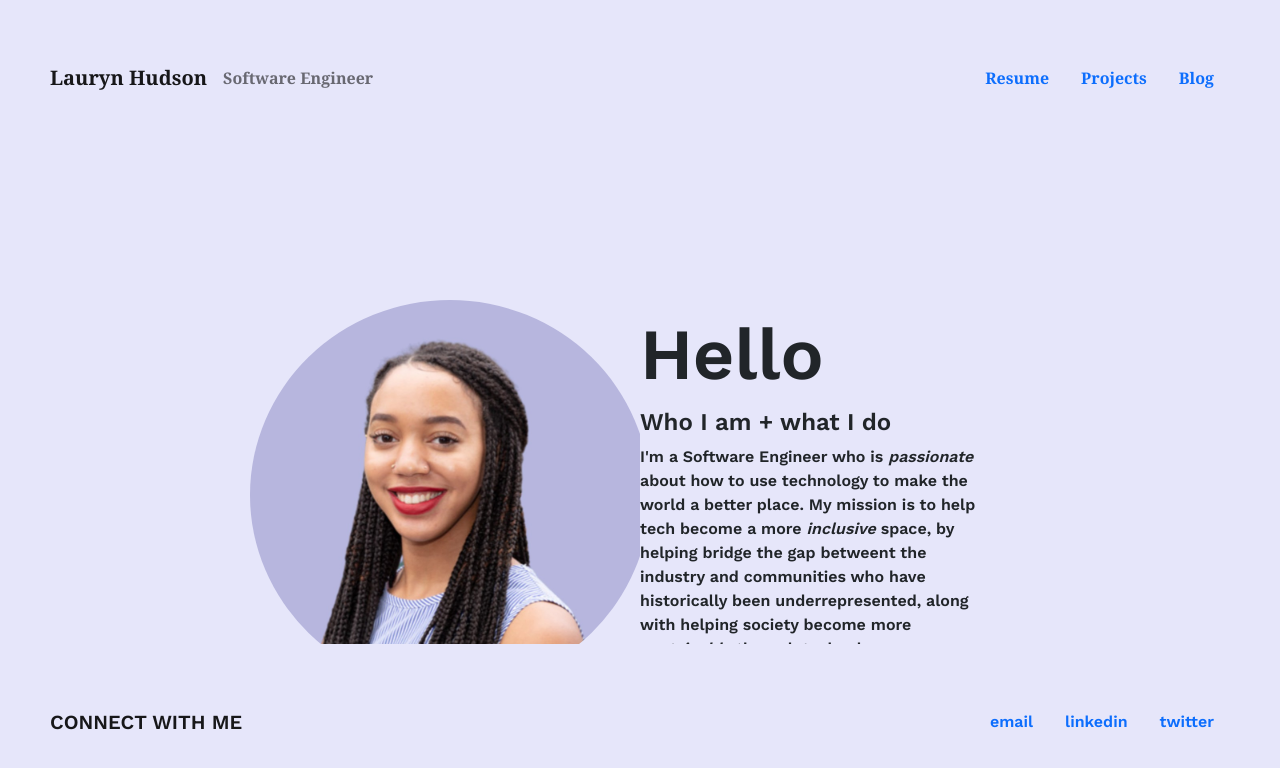
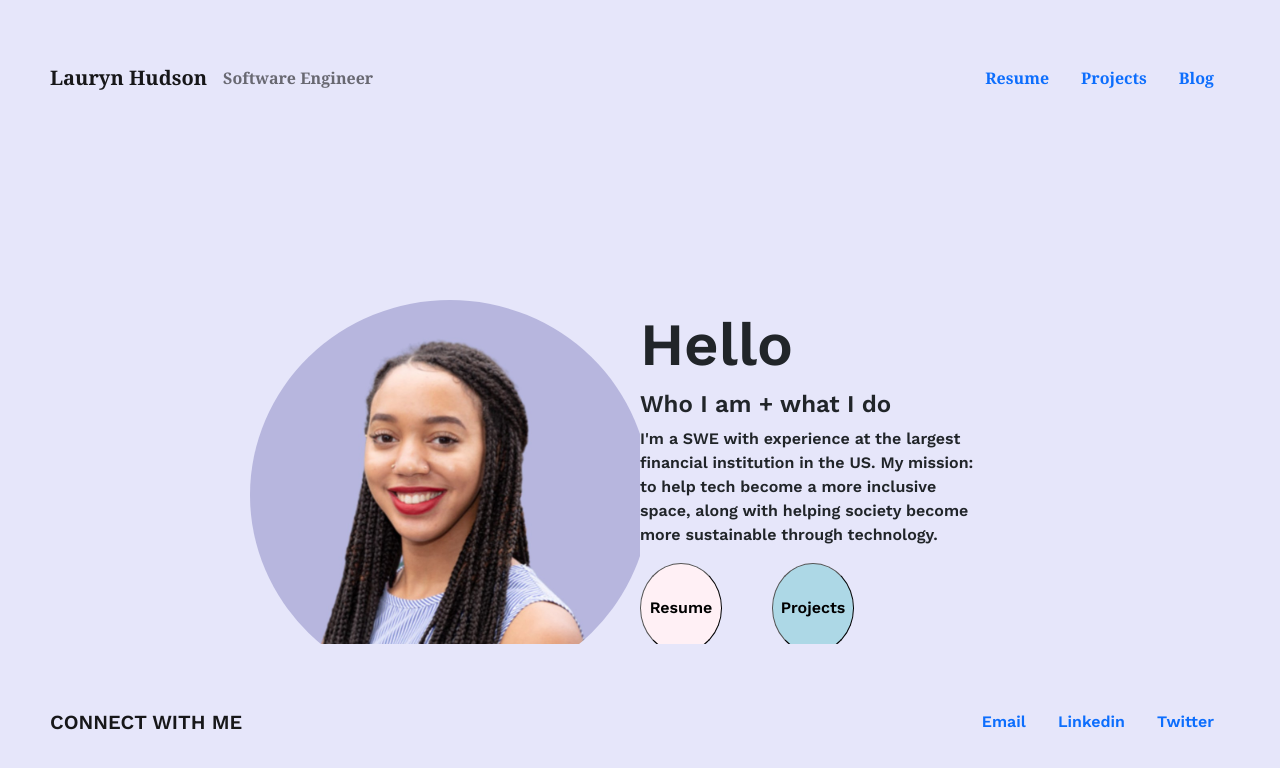
Before and after one commit to laurynhudson/personal-website, a React (Create React App) app: page / in a window 1280 px wide. Shown: the top 768 px of the page. Built offline with nearby package versions, Linux system fonts and the light colour scheme.

Commit message:
adding buttons

```diff
--- a/src/App.css
+++ b/src/App.css
@@ -47,7 +47,7 @@
   margin-top: 100px;
   justify-content: left;
   padding-top: 200px;
-  padding-bottom: 300x;
+  padding-bottom: 300px;
   padding-right: 300px;
   right: 0;
   background-color: lavender;
@@ -62,10 +62,27 @@
 }
 
 .Intro {
-  font-size: 72px;
+  font-size: 60px;
 }
 
 .headshot {
   margin-left: 250px;
   padding-bottom: 200px;
 }
+
+.round {
+  border-radius: 70%;
+  border-width: 0.5px;
+  margin-right: 50px;
+  height: 90px;
+  width: 82px;
+  background-color: lightblue;
+}
+
+.pink {
+  background-color: lavenderblush;
+}
+
+.grey {
+  background-color: lightcyan;
+}
--- a/src/App.js
+++ b/src/App.js
@@ -1,7 +1,7 @@
 import "./App.css";
 import NavbarComponent from "./components/Navbar";
 import FooterComponent from "./components/Footer";
-import { Card, CardTitle, CardBody, CardText, Row, Col } from "reactstrap";
+import { Button, Card, CardTitle, CardBody, CardText, Row, Col } from "reactstrap";
 
 function App() {
   return (
@@ -20,15 +20,12 @@ function App() {
         <div className="about">
         <h4>Who I am + what I do</h4>
         <p>
-          I'm a Software Engineer who is
-          <i> passionate </i> about how to use technology to make the world a
-          better place. My mission is to help tech become a more{" "}
-          <i>inclusive</i> space, by helping bridge the gap betweent the
-          industry and communities who have historically been underrepresented,
-          along with helping society become more <i>sustainable </i>
-          through technology.{" "}
+          I'm a SWE with experience at the largest financial institution in the US. My mission: to help tech become a more{" "}
+          inclusive space, along with helping society become more sustainable through technology.{" "}
         </p>
-        <p>🌎♻️❤️🤝</p>
+          <button className="round pink">Resume</button>
+          <button className="round">Projects</button>
+          <button className="round grey">Blog</button>
         </div>
         </div>
       </div>
--- a/src/components/Footer.js
+++ b/src/components/Footer.js
@@ -15,15 +15,15 @@ const FooterComponent = (props) => {
         <NavbarBrand href="/">CONNECT WITH ME</NavbarBrand>
         <Nav className="ms-auto">
           <NavItem>
-            <NavLink href="/components/">email</NavLink>
+            <NavLink href="">Email</NavLink>
           </NavItem>
           <NavItem>
-            <NavLink href="https://github.com/reactstrap/reactstrap">
-              linkedin
+            <NavLink href="https://www.linkedin.com/in/lauryn-hudson/">
+              Linkedin
             </NavLink>
           </NavItem>
           <NavItem>
-            <NavLink>twitter</NavLink>
+            <NavLink href="https://twitter.com/___lauryn">Twitter</NavLink>
           </NavItem>
         </Nav>
       </Navbar>
```
